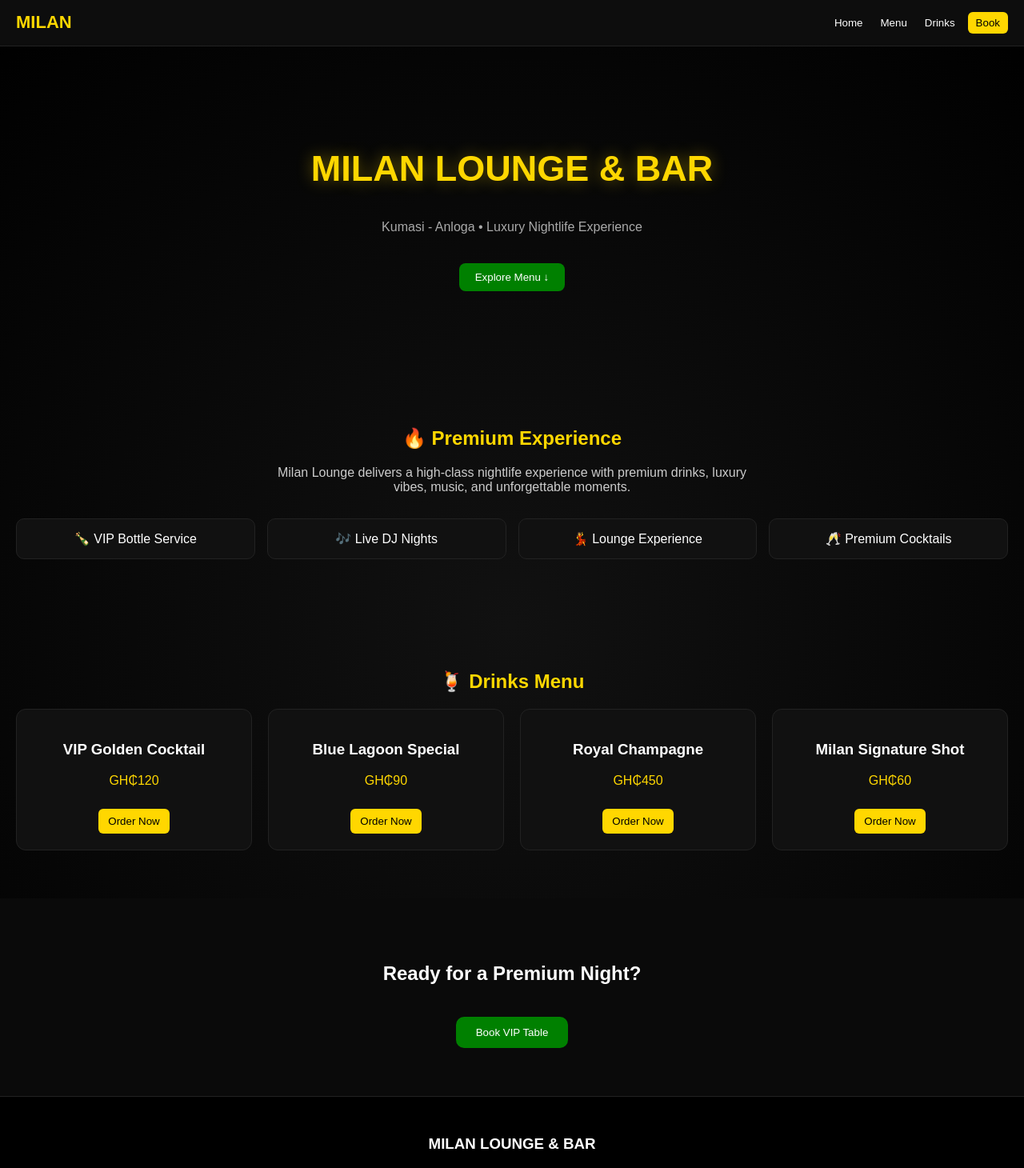
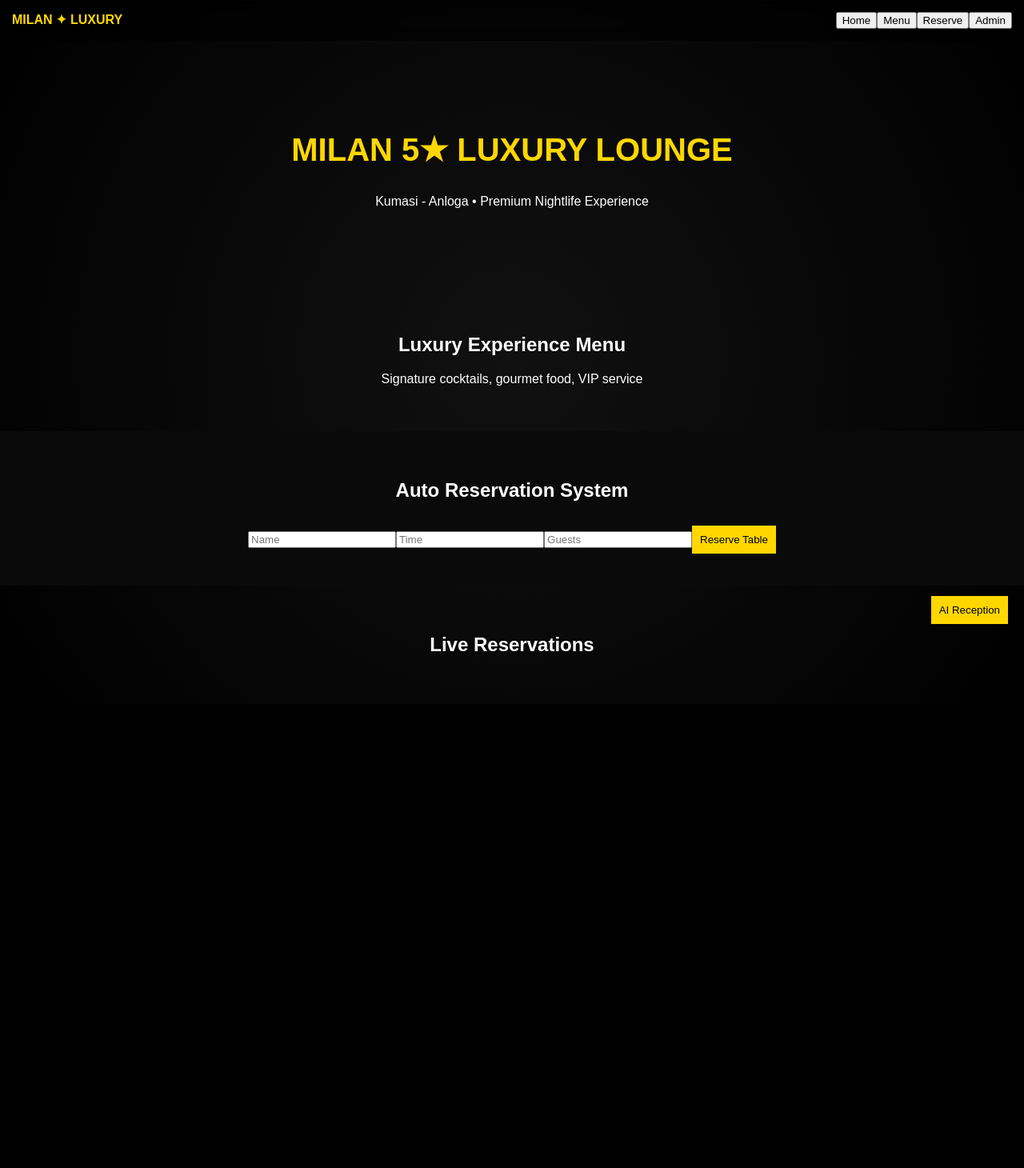
Before and after one commit to YankeyTech/MILAN-LOUNGE-BAR-CLEAN-VITE-PROJECT-, a React (Vite) app: page / in a window 1280 px wide. Shown: the top 1460 px of the page at 80% size. After the commit the page ends 880 px from the top, so only its background shows below. Built offline with nearby package versions, Linux system fonts and the light colour scheme.

Commit message:
Update App.jsx

```diff
--- a/src/App.jsx
+++ b/src/App.jsx
@@ -1,105 +1,161 @@
 import { useState } from "react";
 
 export default function App() {
-  const [page, setPage] = useState("home");
+  const [chatOpen, setChatOpen] = useState(false);
+  const [messages, setMessages] = useState([
+    { role: "ai", text: "Welcome to MILAN Lounge. How can I assist you today?" }
+  ]);
 
-  const drinks = [
-    { name: "VIP Golden Cocktail", price: "GH₵120" },
-    { name: "Blue Lagoon Special", price: "GH₵90" },
-    { name: "Royal Champagne", price: "GH₵450" },
-    { name: "Milan Signature Shot", price: "GH₵60" }
-  ];
+  const [form, setForm] = useState({ name: "", time: "", guests: "" });
+  const [bookings, setBookings] = useState([]);
 
-  const scrollTo = (id) => {
-    document.getElementById(id)?.scrollIntoView({ behavior: "smooth" });
+  const [admin, setAdmin] = useState(false);
+  const [pass, setPass] = useState("");
+
+  const sendMessage = (msg) => {
+    const userMsg = { role: "user", text: msg };
+    let reply = "I can help with reservations, menu, and VIP tables.";
+
+    if (msg.toLowerCase().includes("book")) {
+      reply = "To book a table, go to reservation section.";
+    } else if (msg.toLowerCase().includes("menu")) {
+      reply = "We offer premium cocktails, champagne & gourmet meals.";
+    } else if (msg.toLowerCase().includes("price")) {
+      reply = "Drinks start from GH₵60 to GH₵450.";
+    }
+
+    setMessages([...messages, userMsg, { role: "ai", text: reply }]);
   };
+
+  const reserve = () => {
+    const newBooking = {
+      ...form,
+      id: Date.now()
+    };
+    setBookings([...bookings, newBooking]);
+    setForm({ name: "", time: "", guests: "" });
+  };
+
+  /* ================= ADMIN LOGIN ================= */
+  if (admin === "login") {
+    return (
+      <div style={styles.login}>
+        <h1>MILAN ADMIN</h1>
+        <input
+          placeholder="Password"
+          value={pass}
+          onChange={(e) => setPass(e.target.value)}
+        />
+        <button onClick={() => setAdmin(pass === "MILAN2026" ? "panel" : "login")}>
+          Enter
+        </button>
+      </div>
+    );
+  }
+
+  /* ================= ADMIN PANEL ================= */
+  if (admin === "panel") {
+    return (
+      <div style={styles.admin}>
+        <h1>📊 LIVE DASHBOARD</h1>
+
+        <div style={styles.grid}>
+          <div style={styles.card}>Bookings: {bookings.length}</div>
+          <div style={styles.card}>Revenue: GH₵24,500</div>
+          <div style={styles.card}>VIP Tables: 18 Active</div>
+        </div>
+
+        <h2>Reservations</h2>
+        {bookings.map((b) => (
+          <div key={b.id} style={styles.booking}>
+            {b.name} • {b.time} • {b.guests} guests
+          </div>
+        ))}
+      </div>
+    );
+  }
 
   return (
     <div style={styles.body}>
 
-      {/* NAVBAR */}
+      {/* NAV */}
       <nav style={styles.nav}>
-        <div style={styles.logo}>MILAN</div>
+        <div style={styles.logo}>MILAN ✦ LUXURY</div>
 
-        <div style={styles.navLinks}>
-          <button onClick={() => scrollTo("home")} style={styles.link}>Home</button>
-          <button onClick={() => scrollTo("menu")} style={styles.link}>Menu</button>
-          <button onClick={() => scrollTo("drinks")} style={styles.link}>Drinks</button>
-          <button onClick={() => window.open("https://wa.me/233540896361")} style={styles.book}>
-            Book
-          </button>
+        <div>
+          <button onClick={() => window.scrollTo({ top: 0, behavior: "smooth" })}>Home</button>
+          <button onClick={() => document.getElementById("menu").scrollIntoView()}>Menu</button>
+          <button onClick={() => document.getElementById("reserve").scrollIntoView()}>Reserve</button>
+          <button onClick={() => setAdmin("login")}>Admin</button>
         </div>
       </nav>
 
       {/* HERO */}
-      <section id="home" style={styles.hero}>
-        <h1 style={styles.title}>MILAN LOUNGE & BAR</h1>
-        <p style={styles.subtitle}>
-          Kumasi - Anloga • Luxury Nightlife Experience
-        </p>
-
-        <button
-          onClick={() => scrollTo("drinks")}
-          style={styles.cta}
-        >
-          Explore Menu ↓
-        </button>
+      <section style={styles.hero}>
+        <h1 style={styles.title}>MILAN 5★ LUXURY LOUNGE</h1>
+        <p>Kumasi - Anloga • Premium Nightlife Experience</p>
       </section>
 
-      {/* MENU SECTION */}
+      {/* MENU */}
       <section id="menu" style={styles.section}>
-        <h2 style={styles.h2}>🔥 Premium Experience</h2>
-        <p style={styles.text}>
-          Milan Lounge delivers a high-class nightlife experience with premium drinks,
-          luxury vibes, music, and unforgettable moments.
-        </p>
-
-        <div style={styles.features}>
-          <div style={styles.featureCard}>🍾 VIP Bottle Service</div>
-          <div style={styles.featureCard}>🎶 Live DJ Nights</div>
-          <div style={styles.featureCard}>💃 Lounge Experience</div>
-          <div style={styles.featureCard}>🥂 Premium Cocktails</div>
-        </div>
+        <h2>Luxury Experience Menu</h2>
+        <p>Signature cocktails, gourmet food, VIP service</p>
       </section>
 
-      {/* DRINKS */}
-      <section id="drinks" style={styles.section}>
-        <h2 style={styles.h2}>🍹 Drinks Menu</h2>
+      {/* RESERVATION SYSTEM */}
+      <section id="reserve" style={styles.sectionDark}>
+        <h2>Auto Reservation System</h2>
 
-        <div style={styles.grid}>
-          {drinks.map((d, i) => (
-            <div key={i} style={styles.card}>
-              <h3>{d.name}</h3>
-              <p style={styles.price}>{d.price}</p>
+        <input placeholder="Name"
+          value={form.name}
+          onChange={(e) => setForm({ ...form, name: e.target.value })}
+        />
+        <input placeholder="Time"
+          value={form.time}
+          onChange={(e) => setForm({ ...form, time: e.target.value })}
+        />
+        <input placeholder="Guests"
+          value={form.guests}
+          onChange={(e) => setForm({ ...form, guests: e.target.value })}
+        />
 
-              <button
-                onClick={() => window.open("https://wa.me/233540896361")}
-                style={styles.order}
-              >
-                Order Now
-              </button>
-            </div>
-          ))}
-        </div>
+        <button onClick={reserve} style={styles.btn}>Reserve Table</button>
       </section>
 
-      {/* CALL TO ACTION */}
-      <section style={styles.ctaSection}>
-        <h2>Ready for a Premium Night?</h2>
-        <button
-          onClick={() => window.open("https://wa.me/233540896361")}
-          style={styles.bigBtn}
-        >
-          Book VIP Table
-        </button>
+      {/* BOOKINGS PREVIEW */}
+      <section style={styles.section}>
+        <h2>Live Reservations</h2>
+        {bookings.map((b) => (
+          <div key={b.id} style={styles.booking}>
+            {b.name} • {b.time} • {b.guests} guests
+          </div>
+        ))}
       </section>
 
-      {/* FOOTER */}
-      <footer style={styles.footer}>
-        <h3>MILAN LOUNGE & BAR</h3>
-        <p>Kumasi - Anloga | 054 089 6361</p>
-        <p>© 2026 MILAN ENTERPRISE</p>
-      </footer>
+      {/* AI CHATBOT */}
+      <div style={styles.chatBox}>
+        <button onClick={() => setChatOpen(!chatOpen)} style={styles.chatBtn}>
+          AI Reception
+        </button>
+
+        {chatOpen && (
+          <div style={styles.chatWindow}>
+            {messages.map((m, i) => (
+              <p key={i} style={{ color: m.role === "ai" ? "gold" : "white" }}>
+                {m.text}
+              </p>
+            ))}
+
+            <input
+              placeholder="Ask MILAN AI..."
+              onKeyDown={(e) => {
+                if (e.key === "Enter") sendMessage(e.target.value);
+                e.target.value = "";
+              }}
+            />
+          </div>
+        )}
+      </div>
 
     </div>
   );
@@ -115,137 +171,89 @@ const styles = {
     color: "white"
   },
 
-  /* NAV */
   nav: {
-    position: "sticky",
-    top: 0,
-    background: "#0d0d0d",
     display: "flex",
     justifyContent: "space-between",
-    padding: "15px 20px",
-    borderBottom: "1px solid #222",
-    zIndex: 999
+    padding: 15,
+    background: "rgba(0,0,0,0.6)",
+    backdropFilter: "blur(10px)"
   },
+
   logo: {
     color: "gold",
-    fontSize: 22,
     fontWeight: "bold"
   },
-  navLinks: {
-    display: "flex",
+
+  hero: {
+    textAlign: "center",
+    padding: 80
+  },
+
+  title: {
+    fontSize: 40,
+    color: "gold"
+  },
+
+  section: {
+    padding: 40,
+    textAlign: "center"
+  },
+
+  sectionDark: {
+    padding: 40,
+    background: "#0a0a0a",
+    textAlign: "center"
+  },
+
+  btn: {
+    padding: 10,
+    background: "gold",
+    border: "none",
+    marginTop: 10
+  },
+
+  grid: {
+    display: "grid",
+    gridTemplateColumns: "repeat(auto-fit,minmax(150px,1fr))",
     gap: 10
   },
-  link: {
-    background: "transparent",
-    border: "none",
-    color: "white",
-    cursor: "pointer"
+
+  card: {
+    background: "#111",
+    padding: 10
   },
-  book: {
+
+  booking: {
+    background: "#111",
+    margin: 5,
+    padding: 10
+  },
+
+  login: {
+    textAlign: "center",
+    padding: 50
+  },
+
+  admin: {
+    padding: 20
+  },
+
+  chatBox: {
+    position: "fixed",
+    bottom: 20,
+    right: 20
+  },
+
+  chatBtn: {
     background: "gold",
     border: "none",
-    padding: "6px 10px",
-    borderRadius: 6,
-    cursor: "pointer"
+    padding: 10
   },
 
-  /* HERO */
-  hero: {
-    textAlign: "center",
-    padding: "90px 20px"
-  },
-  title: {
-    fontSize: 45,
-    color: "gold",
-    textShadow: "0 0 20px rgba(255,215,0,0.4)"
-  },
-  subtitle: {
-    color: "#aaa",
+  chatWindow: {
+    background: "#111",
+    padding: 10,
+    width: 250,
     marginTop: 10
-  },
-  cta: {
-    marginTop: 20,
-    padding: "10px 20px",
-    background: "green",
-    border: "none",
-    color: "white",
-    borderRadius: 8
-  },
-
-  /* SECTIONS */
-  section: {
-    padding: "60px 20px",
-    textAlign: "center"
-  },
-  h2: {
-    color: "gold"
-  },
-  text: {
-    maxWidth: 600,
-    margin: "10px auto",
-    color: "#ccc"
-  },
-
-  /* FEATURES */
-  features: {
-    display: "grid",
-    gridTemplateColumns: "repeat(auto-fit,minmax(150px,1fr))",
-    gap: 15,
-    marginTop: 30
-  },
-  featureCard: {
-    background: "#111",
-    padding: 15,
-    borderRadius: 10,
-    border: "1px solid #222"
-  },
-
-  /* DRINKS */
-  grid: {
-    display: "grid",
-    gridTemplateColumns: "repeat(auto-fit,minmax(180px,1fr))",
-    gap: 20,
-    marginTop: 20
-  },
-  card: {
-    background: "#111",
-    padding: 20,
-    borderRadius: 12,
-    border: "1px solid #222"
-  },
-  price: {
-    color: "gold"
-  },
-  order: {
-    marginTop: 10,
-    padding: "8px 12px",
-    background: "gold",
-    border: "none",
-    borderRadius: 6,
-    cursor: "pointer"
-  },
-
-  /* CTA */
-  ctaSection: {
-    textAlign: "center",
-    padding: 60,
-    background: "#0a0a0a"
-  },
-  bigBtn: {
-    marginTop: 20,
-    padding: "12px 25px",
-    background: "green",
-    border: "none",
-    color: "white",
-    borderRadius: 10,
-    cursor: "pointer"
-  },
-
-  /* FOOTER */
-  footer: {
-    textAlign: "center",
-    padding: 30,
-    background: "#000",
-    borderTop: "1px solid #222"
   }
 };
```
